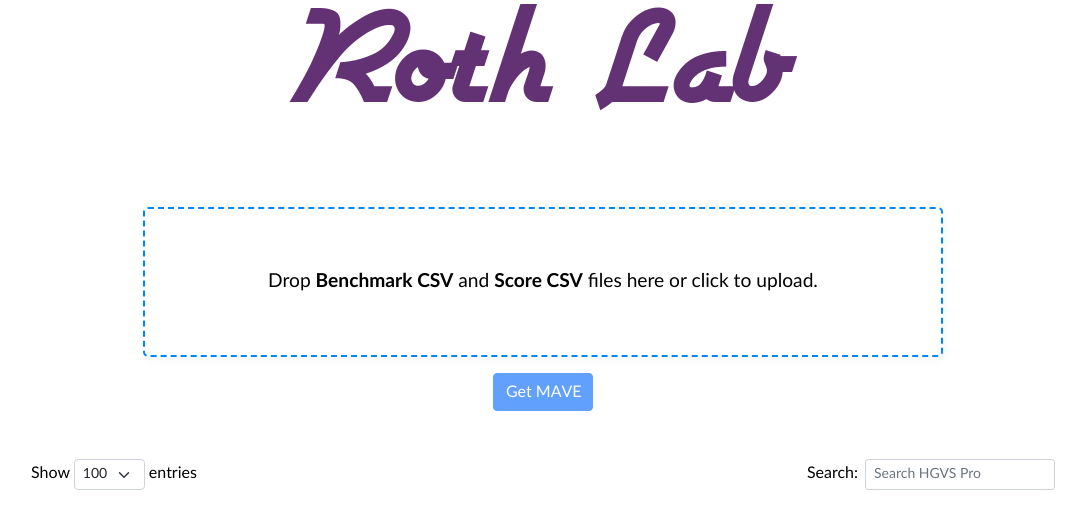
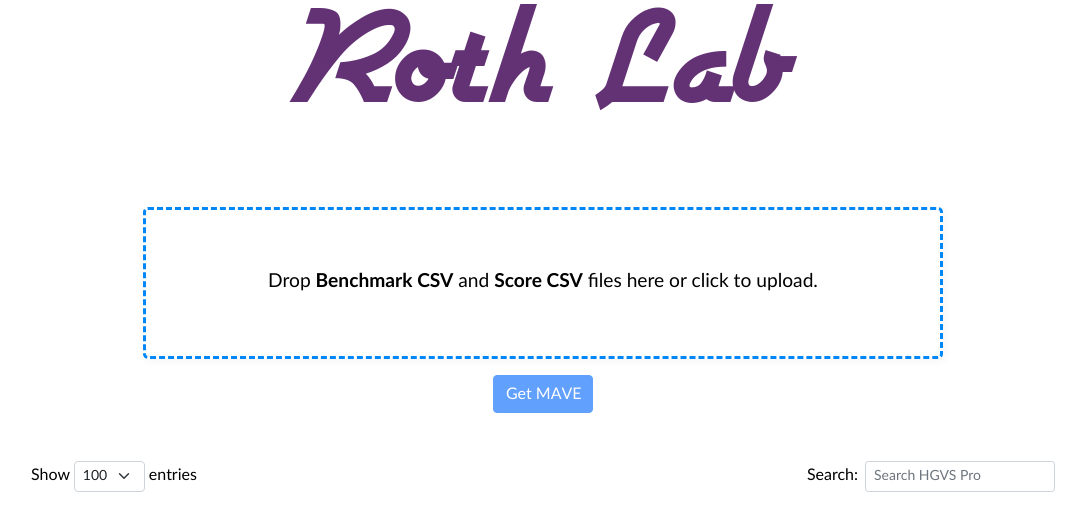
Before and after one commit to irahorecka/llrws, a Flask app: page / in a window 1280 px wide. Shown: the part 180-695 px from the top of the page, without its empty margins (97-1183 px from the left). Run offline with Flask 2, Linux system fonts and the light colour scheme; some libraries are stand-ins or nearby versions.

Commit message:
update Dropzone border abstraction

```diff
--- a/llrws/static/css/main.css
+++ b/llrws/static/css/main.css
@@ -35,7 +35,9 @@ body {
 
 .dropzone {
     border-radius: 5px;
-    border: 2px dashed rgb(0, 135, 247);
+    border-width: 3px;
+    border-style: dashed;
+    border-color: rgb(0, 135, 247);
     border-image: none;
     margin-left: auto;
     margin-right: auto;
--- a/llrws/static/js/commonMaveFunctions.js
+++ b/llrws/static/js/commonMaveFunctions.js
@@ -32,7 +32,7 @@ function invokeBorderColor(color) {
      * @param  {[string]} color Color to set border color.
      */
     setTimeout(function(){
-        $("#mave-upload-csv").css("border", "2px dashed " + color);
+        $("#mave-upload-csv").css("border-color", color);
     }, 200);
 }
 
```
